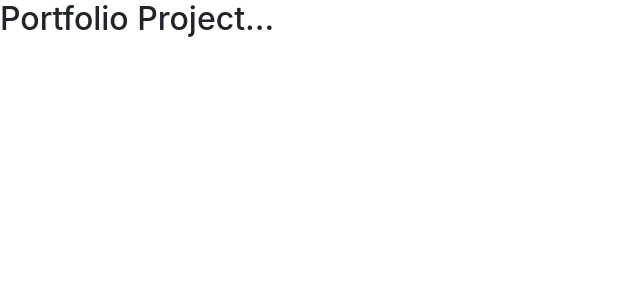
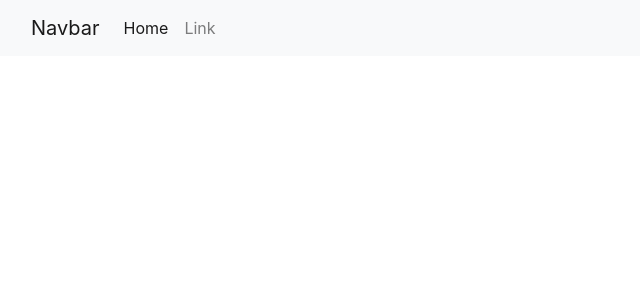
Before and after one commit to MH4454/React-Portfolio, a React (Create React App) app in the folder portfolio/: page / in a window 1280 px wide. Shown: the top 300 px of the page, without its empty margins (0-640 px from the left). Built offline with nearby package versions, Linux system fonts and the light colour scheme.

Commit message:
Added Navbar

```diff
--- a/portfolio/src/App.js
+++ b/portfolio/src/App.js
@@ -1,8 +1,9 @@
 import './App.css';
 import "bootstrap/dist/css/bootstrap.min.css"
+import Navbar from "./components/Navbar"
 function App() {
   return (
-    <h2>Portfolio Project...</h2>
+    <Navbar />
   );
 }
 
--- /dev/null
+++ b/portfolio/src/components/Navbar.js
@@ -0,0 +1,26 @@
+import React from 'react'
+
+const Navbar = () => {
+    return (
+        <nav className="navbar navbar-expand-lg navbar-light bg-light">
+        <div className="container-fluid">
+          <a className="navbar-brand" href="#">Navbar</a>
+          <button className="navbar-toggler" type="button" data-bs-toggle="collapse" data-bs-target="#navbarSupportedContent" aria-controls="navbarSupportedContent" aria-expanded="false" aria-label="Toggle navigation">
+            <span className="navbar-toggler-icon"></span>
+          </button>
+          <div className="collapse navbar-collapse" id="navbarSupportedContent">
+            <ul className="navbar-nav me-auto mb-2 mb-lg-0">
+              <li className="nav-item">
+                <a className="nav-link active" aria-current="page" href="#">Home</a>
+              </li>
+              <li className="nav-item">
+                <a className="nav-link" href="#">Link</a>
+              </li>
+            </ul>
+          </div>
+        </div>
+      </nav>
+    )
+}
+
+export default Navbar
```
